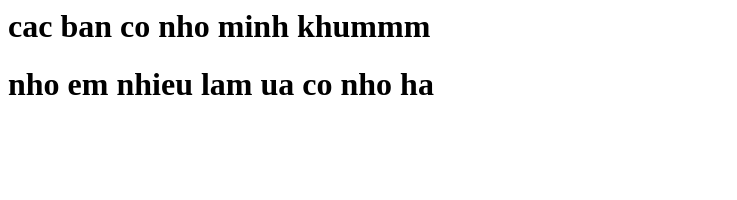
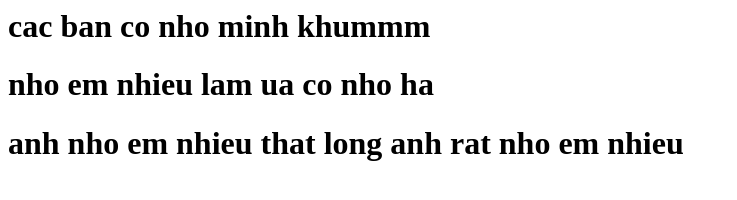
Before and after one commit to dienvo/dienvo, a plain HTML site: page index.html in a window 1280 px wide. Shown: the whole page, without its empty margins (0-737 px from the left). Drawn offline with Linux system fonts and the light colour scheme.

Commit message:
xin chao cac ban

```diff
--- a/index.html
+++ b/index.html
@@ -1,2 +1,3 @@
 <h1> cac ban co nho minh khummm</h1>
 <h1> nho em nhieu lam ua co nho ha</h1>
+<h1> anh nho em nhieu that long anh rat nho em nhieu</h1>
```
